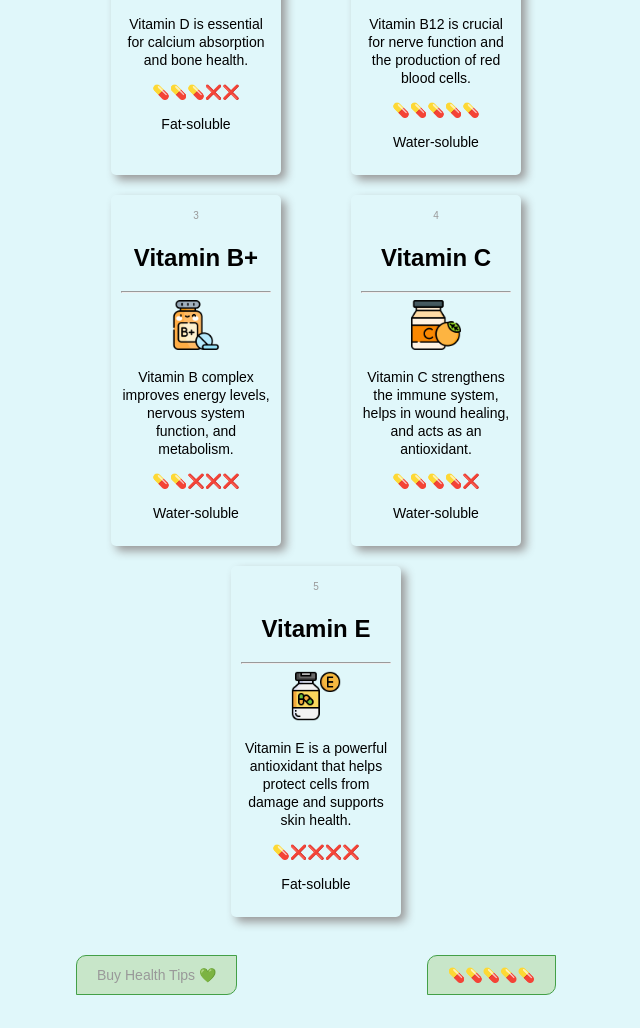
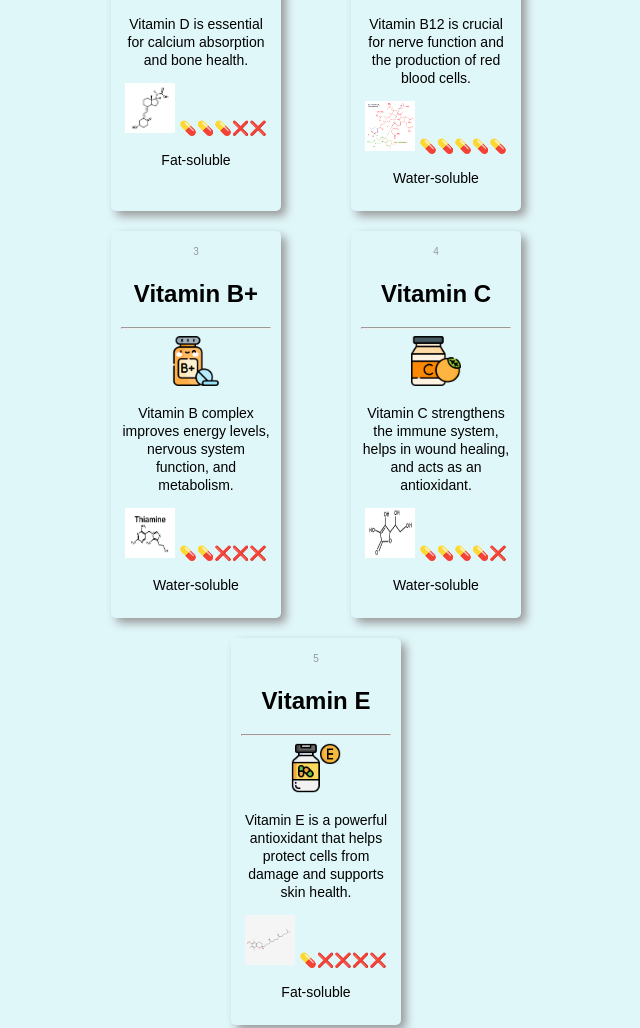
Before and after one commit to 24akai/SaveHealth, a plain HTML site: page index.html in a window 1280 px wide. Shown: the part 1135-2163 px from the top of the page, without its empty margins (324-964 px from the left). Drawn offline with Linux system fonts and the light colour scheme.

Commit message:
Created json file with the list of vitamins and added vitamin schemes

```diff
--- a/js/script.js
+++ b/js/script.js
@@ -66,55 +66,15 @@ document.getElementById('left-arrow').addEventListener('click', () => {
 });
 
 
-const arrayOfVitamins = [
-    {
-        id: 1,
-        title: "D",
-        photo: "d.png",
-        description: "Vitamin D is essential for calcium absorption and bone health.",
-        rating: 3,
-        type: "Fat-soluble"
-    },
-    {
-        id: 2,
-        title: "B12",
-        photo: "b12.png",
-        description: "Vitamin B12 is crucial for nerve function and the production of red blood cells.",
-        rating: 5,
-        type: "Water-soluble"
-    },
-    {
-        id: 3,
-        title: "Vitamin B+",
-        photo: "b+.png",
-        description: "Vitamin B complex improves energy levels, nervous system function, and metabolism.",
-        rating: 2,
-        type: "Water-soluble"
-    },
-    {
-        id: 4,
-        title: "Vitamin C",
-        photo: "c.png",
-        description: "Vitamin C strengthens the immune system, helps in wound healing, and acts as an antioxidant.",
-        rating: 4,
-        type: "Water-soluble"
-    },
-    {
-        id: 5,
-        title: "Vitamin E",
-        photo: "e.png",
-        description: "Vitamin E is a powerful antioxidant that helps protect cells from damage and supports skin health.",
-        rating: 1,
-        type: "Fat-soluble"
-    }
-];
 
-  arrayOfVitamins.forEach((item, index) => {
+fetch('js/vitamins.json')
+    .then(response => response.json())
+    .then(data => {
+
+         data.forEach((item, index) => {
 
             let divVitamin = document.createElement("div");
             divVitamin.classList.add("vitamin");
-
-    document.getElementById("p-vitamin").appendChild(divVitamin);
 
             divVitamin.innerHTML = `
                  <span>${item.id}</span>
@@ -122,7 +82,16 @@ const arrayOfVitamins = [
                  <hr>
                  <img src="img/vitamins/${item.photo}" alt="">
                  <p>${item.description}</p>
+
+                 <div>
+                    <img src="img/vitamins/${item.schema}" alt="">
                        <span>${"💊".repeat(item.rating) + "❌".repeat(5 - item.rating)}</span>
                        <p>${item.type}</p>
+                 </div>
                  `;
+            document.getElementById("p-vitamin").appendChild(divVitamin);
+  })
+})
+.catch(error => {
+    console.error("Download error! JSON:", error);
 });
--- /dev/null
+++ b/js/vitamins.json
@@ -0,0 +1,47 @@
+[
+    {
+        "id": 1,
+        "title": "D",
+        "photo": "d.png",
+        "description": "Vitamin D is essential for calcium absorption and bone health.",
+        "schema": "vitamind.png",
+        "rating": 3,
+        "type": "Fat-soluble"
+    },
+    {
+        "id": 2,
+        "title": "B12",
+        "photo": "b12.png",
+        "description": "Vitamin B12 is crucial for nerve function and the production of red blood cells.",
+        "schema": "vitaminb12.png",
+        "rating": 5,
+        "type": "Water-soluble"
+    },
+    {
+        "id": 3,
+        "title": "Vitamin B+",
+        "photo": "b+.png",
+        "description": "Vitamin B complex improves energy levels, nervous system function, and metabolism.",
+        "schema": "vitaminb1.png",
+        "rating": 2,
+        "type": "Water-soluble"
+    },
+    {
+        "id": 4,
+        "title": "Vitamin C",
+        "photo": "c.png",
+        "description": "Vitamin C strengthens the immune system, helps in wound healing, and acts as an antioxidant.",
+        "schema": "vitaminc.png",
+        "rating": 4,
+        "type": "Water-soluble"
+    },
+    {
+        "id": 5,
+        "title": "Vitamin E",
+        "photo": "e.png",
+        "description": "Vitamin E is a powerful antioxidant that helps protect cells from damage and supports skin health.",
+        "schema": "vitamine.png",
+        "rating": 1,
+        "type": "Fat-soluble"
+    }
+]
```
Also changed, not shown: css/style.css (line endings or trailing spaces), img/vitamins/vitaminb1.png (added), img/vitamins/vitaminb12.png (added), img/vitamins/vitaminc.png (added), img/vitamins/vitamind.png (added), img/vitamins/vitamine.png (added). Lines whose indentation alone changed are shown as unchanged.
